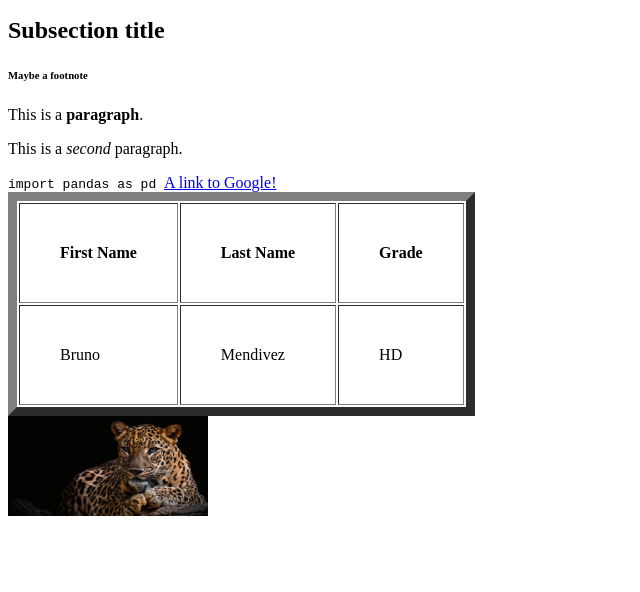
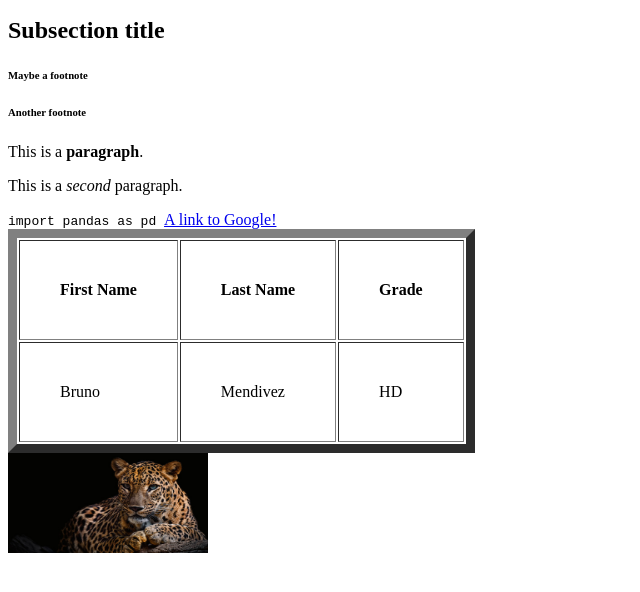
Before and after one commit to Kendr1cK-Lee/fit3179, a plain HTML site: page html2/index.html in a window 1280 px wide. Shown: the part 110-702 px from the top of the page, without its empty margins (0-640 px from the left). Drawn offline with Linux system fonts and the light colour scheme.

Commit message:
Update index.html
Added <h6> for testing

```diff
--- a/html2/index.html
+++ b/html2/index.html
@@ -10,6 +10,7 @@
     <h2>This is a h2 subtitle</h2>
     <h2>Subsection title</h2>
     <h6>Maybe a footnote</h6>
+    <h6>Another footnote</h6>
 
     <div>
         <p>This is a <b>paragraph</b>.</p>
```
